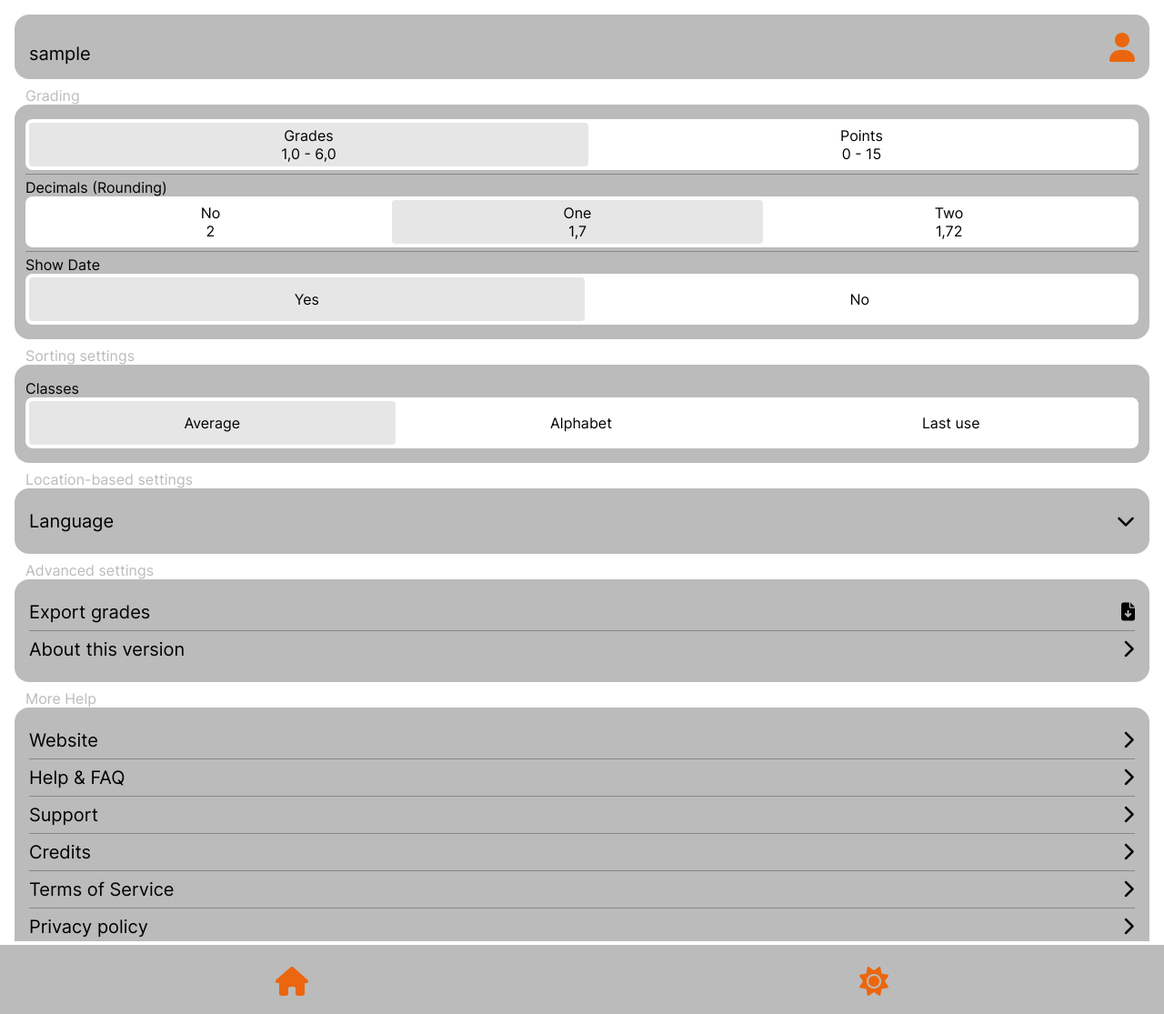
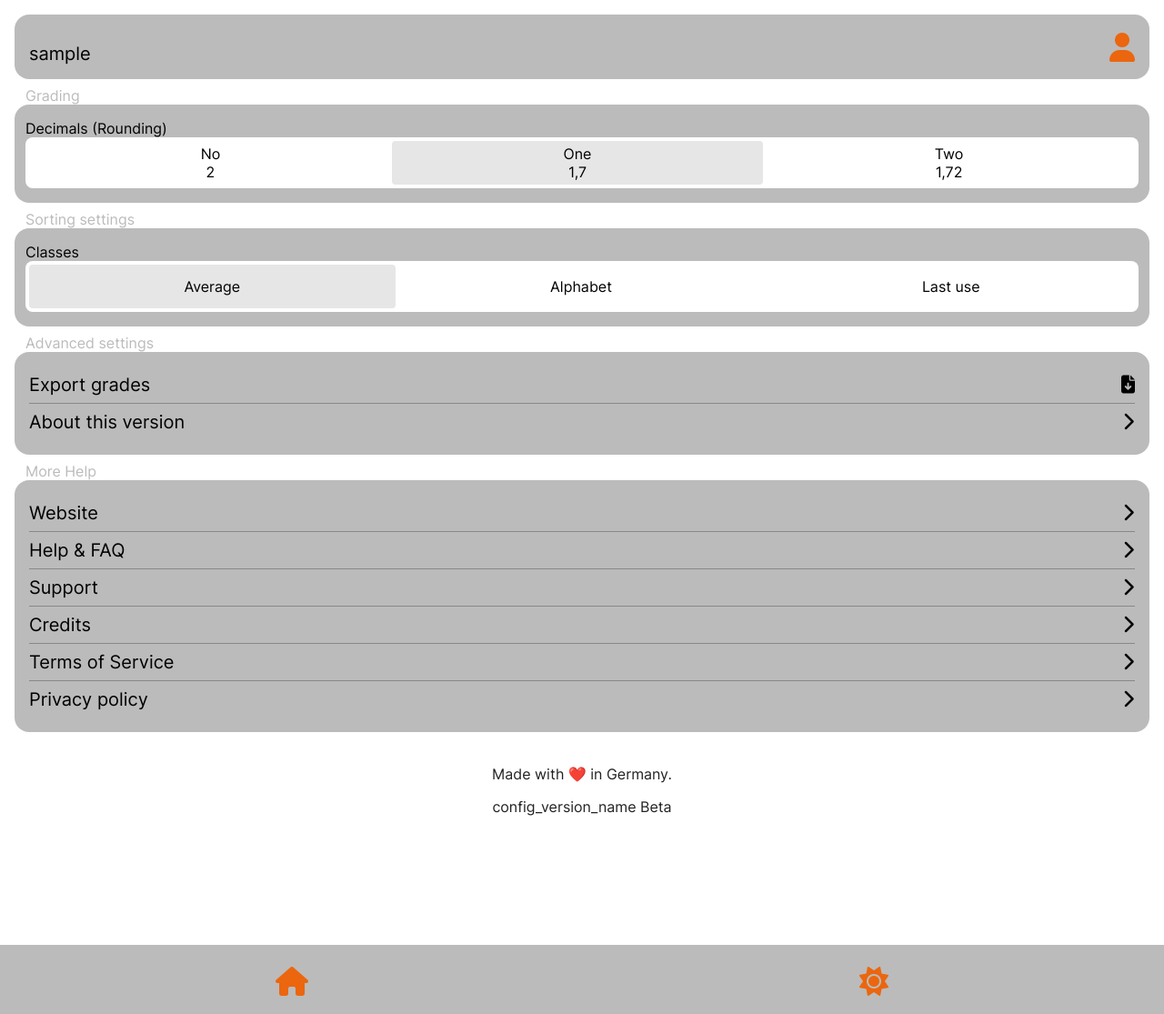
Before and after one commit to noten-app/old-app, a PHP site: page /settings/index.php in a window 1280 px wide. Shown: the whole page at 91% size. Run offline with PHP 8.4, Linux system fonts and the light colour scheme; the visitor is signed in with stand-in values (Sample User, id 1); data that the repository does not hold is empty; a stand-in replaces the project's code that opens the database connection; some libraries are stand-ins or nearby versions.

Commit message:
Remove settings without functionality

```diff
--- a/settings/index.php
+++ b/settings/index.php
@@ -143,7 +143,7 @@
         </div>
         <span class="container-title">Grading</span>
         <div class="group_container" id="grade-settings">
-            <div class="container_item">
+            <!-- <div class="container_item">
                 <div class="button_divider">
                     <div class="button_divider-button1 button_divider-button_active">
                         Grades<br>1,0 - 6,0
@@ -152,7 +152,7 @@
                         Points<br>0 - 15
                     </div>
                 </div>
-            </div>
+            </div> -->
             <div class="container_item">
                 Decimals (Rounding)
                 <div class="button_divider">
@@ -169,7 +169,7 @@
                     </div>
                 </div>
             </div>
-            <div class="container_item">
+            <!-- <div class="container_item">
                 Show Date
                 <div class="button_divider">
                     <div class="button_divider-button1 button_divider-button_active">
@@ -179,7 +179,7 @@
                         No
                     </div>
                 </div>
-            </div>
+            </div> -->
         </div>
         <span class="container-title">Sorting settings</span>
         <div class="group_container" id="grade-settings">
@@ -198,7 +198,7 @@
                 </div>
             </div>
         </div>
-        <span class="container-title">Location-based settings</span>
+        <!-- <span class="container-title">Location-based settings</span>
         <div class="group_container" id="location-settings">
             <div class="dropdown_container container_item">
                 <div class="dropdown_container-name">
@@ -208,7 +208,7 @@
                     <i class="fas fa-chevron-down"></i>
                 </div>
             </div>
-            <!-- <div class="dropdown_container container_item">
+            <div class="dropdown_container container_item">
                 <div class="dropdown_container-name">
                     Region
                 </div>
@@ -223,8 +223,8 @@
                 <div class="dropdown_container-dropdown_icon">
                     <i class="fas fa-chevron-down"></i>
                 </div>
-            </div> -->
-        </div>
+            </div>
+        </div> -->
         <span class="container-title">Advanced settings</span>
         <div class="group_container" id="location-settings">
             <div class="dropdown_container container_item" onclick="window.open('./export_grades.php', '_blank')">
```
